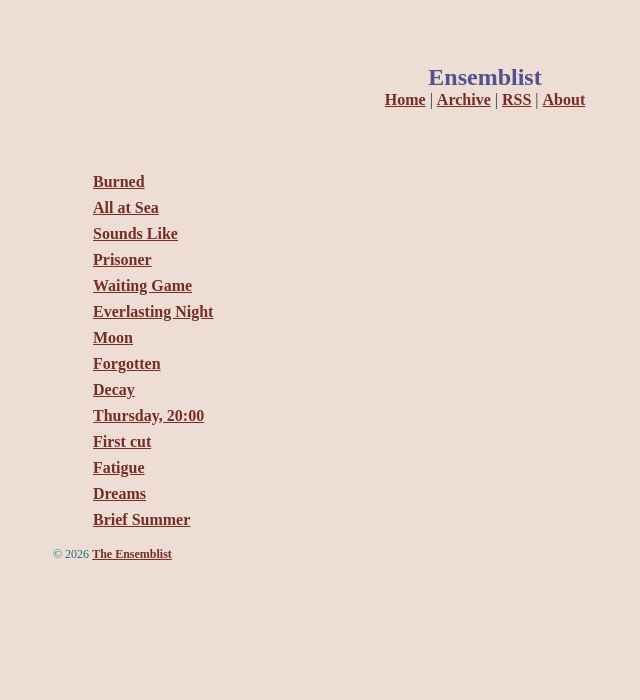
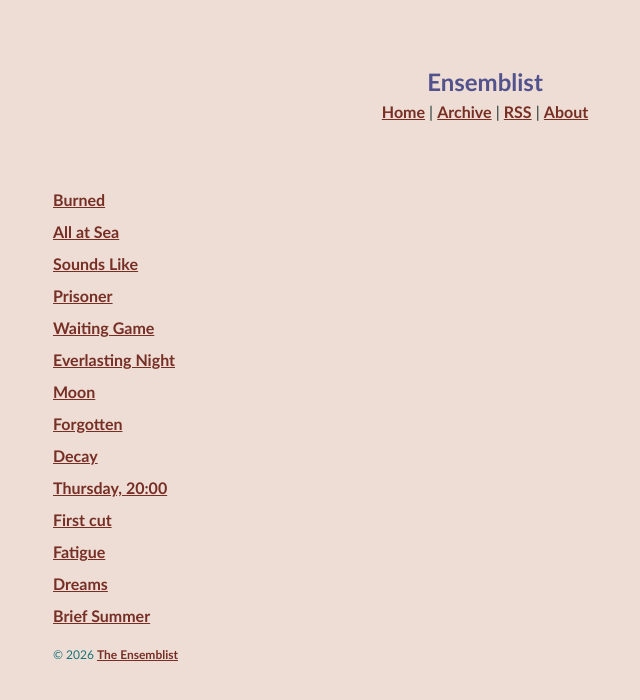
Before and after one commit to ensemblist/website, a Jekyll site: the page built from index.md, in a window 1280 px wide. Shown: the top 700 px of the page, without its empty margins (155-795 px from the left). Built offline with Jekyll 4.4.1, drawn with Linux system fonts in a browser that asks for light colours; some web fonts are replaced.

Commit message:
Update style.css

```diff
--- a/assets/style.css
+++ b/assets/style.css
@@ -21,7 +21,7 @@ html {
 }
 
 body {
-    font: 300 'Crimson Pro', 'Gill Sans', 'Jetbrains Mono', serif;
+    font: 300 1rem/1.5 'Crimson Pro', 'Gill Sans', 'Jetbrains Mono', serif;
     margin: 4rem;
 }
 
@@ -54,8 +54,9 @@ a {
 
 ul {
     list-style: none;
+    padding: 0;
 }
 
 li {
-    margin-bottom: 0.5em;
+    margin-bottom: 0.5rem;
 }
```
